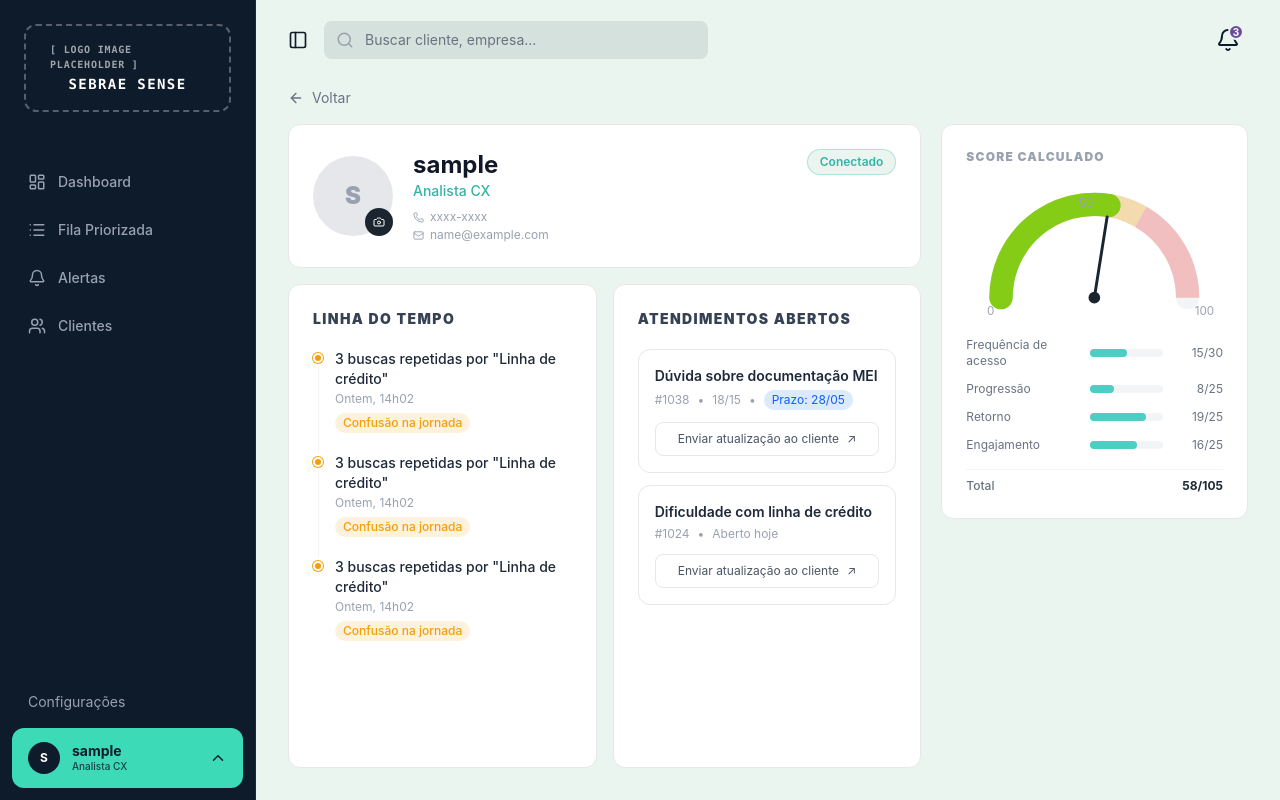
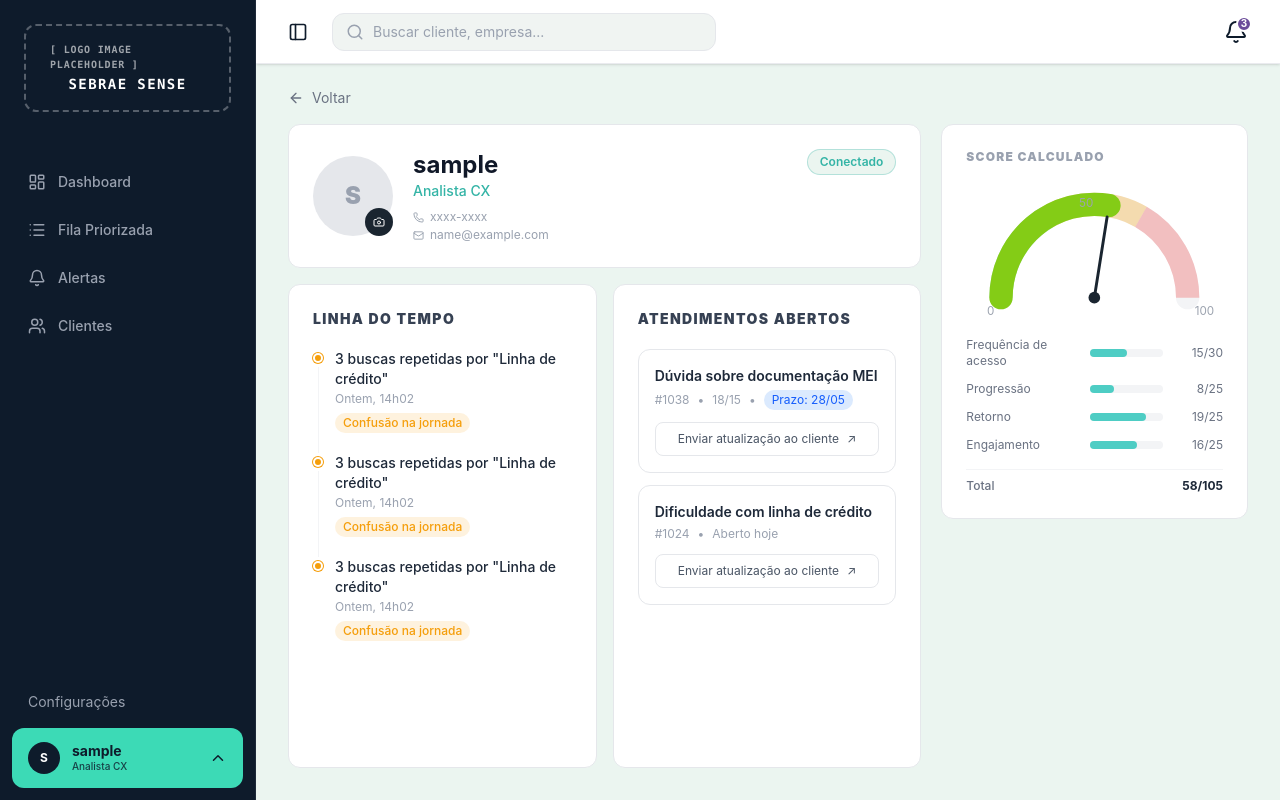
Before and after one commit to begnp/SebraeSense, a React (Vite) app in the folder frontend/: page /perfil in a window 1280 px wide. Built offline with nearby package versions, Linux system fonts and the light colour scheme; sample sign-in values are in the browser's storage; the HTML template or start-up script is replaced by a standard one.

Commit message:
Ajustes feitos para ficar mais parecido com o protótipo

```diff
--- a/frontend/src/components/layout/Header.tsx
+++ b/frontend/src/components/layout/Header.tsx
@@ -1,21 +1,24 @@
 import { Search, Bell, PanelLeft } from 'lucide-react';
 
-export const Header = () => {
+export const Header = ({ onToggleSidebar }: { onToggleSidebar: () => void }) => {
   return (
-    <header className="h-20 px-8 flex items-center justify-between sticky top-0 z-10 bg-transparent">
+    <header className="h-16 px-6 flex items-center justify-between sticky top-0 z-10 bg-white border-b border-gray-200/80 shadow-sm">
       {/* Search Bar container with panel toggle */}
       <div className="flex items-center gap-4">
-        <button className="text-[#0E1B2B] hover:text-[#3CDAB6] transition-colors cursor-pointer">
+        <button
+          onClick={onToggleSidebar}
+          className="text-[#0E1B2B] hover:text-[#3CDAB6] p-2 hover:bg-gray-100 active:bg-gray-200/50 rounded-lg transition-colors cursor-pointer"
+        >
           <PanelLeft size={20} />
         </button>
         <div className="relative w-96">
-          <div className="absolute inset-y-0 left-0 pl-3 flex items-center pointer-events-none">
+          <div className="absolute inset-y-0 left-0 pl-3.5 flex items-center pointer-events-none">
             <Search size={18} className="text-gray-400" />
           </div>
           <input
             type="text"
             placeholder="Buscar cliente, empresa..."
-            className="block w-full pl-10 pr-3 py-2 border border-transparent rounded-lg leading-5 bg-[#D5E1DC] text-gray-900 placeholder-gray-500 focus:outline-none focus:bg-white focus:border-gray-300 sm:text-sm transition-colors"
+            className="block w-full pl-10 pr-3 py-2 border border-gray-200 rounded-xl leading-5 bg-[#F0F4F2] text-gray-900 placeholder-gray-400 focus:outline-none focus:bg-white focus:border-[#3CDAB6] focus:ring-1 focus:ring-[#3CDAB6]/20 sm:text-sm transition-all"
           />
         </div>
       </div>
@@ -23,7 +26,7 @@ export const Header = () => {
       <div className="flex items-center">
         <button className="relative p-2 text-[#0E1B2B] hover:text-[#3CDAB6] transition-colors cursor-pointer">
           <Bell size={24} />
-          <span className="absolute top-1 right-1 block h-4 w-4 rounded-full bg-[#6B4C9A] text-white text-[10px] font-bold flex items-center justify-center border-2 border-[#EBF5F0]">
+          <span className="absolute top-1 right-1 block h-4 w-4 rounded-full bg-[#6B4C9A] text-white text-[10px] font-bold flex items-center justify-center border-2 border-white">
             3
           </span>
         </button>
--- a/frontend/src/components/layout/MainLayout.tsx
+++ b/frontend/src/components/layout/MainLayout.tsx
@@ -1,4 +1,4 @@
-import React from 'react';
+import React, { useState } from 'react';
 import { Sidebar } from './Sidebar';
 import { Header } from './Header';
 
@@ -7,12 +7,14 @@ interface MainLayoutProps {
 }
 
 export const MainLayout: React.FC<MainLayoutProps> = ({ children }) => {
+  const [sidebarOpen, setSidebarOpen] = useState(true);
+
   return (
     <div className="flex min-h-screen bg-[#EBF5F0]">
-      <Sidebar />
-      <div className="flex-1 ml-64 flex flex-col">
-        <Header />
-        <main className="flex-1 p-8 pt-2">
+      <Sidebar isOpen={sidebarOpen} />
+      <div className={`flex-1 flex flex-col transition-all duration-300 ${sidebarOpen ? 'ml-64' : 'ml-0'}`}>
+        <Header onToggleSidebar={() => setSidebarOpen(!sidebarOpen)} />
+        <main className="flex-1 p-8 pt-6">
           {children}
         </main>
       </div>
--- a/frontend/src/components/layout/Sidebar.tsx
+++ b/frontend/src/components/layout/Sidebar.tsx
@@ -3,7 +3,7 @@ import { Link, useNavigate, useLocation } from 'react-router-dom';
 import { LayoutDashboard, Users, Bell, LogOut, ChevronUp, User, List } from 'lucide-react';
 import { Logo } from './Logo';
 
-export const Sidebar = () => {
+export const Sidebar = ({ isOpen }: { isOpen: boolean }) => {
   const navigate = useNavigate();
   const location = useLocation();
   const userName = localStorage.getItem("user_name") || "Usuário";
@@ -26,7 +26,9 @@ export const Sidebar = () => {
   };
 
   return (
-    <aside className="w-64 bg-[#0E1B2B] text-white flex flex-col h-screen fixed left-0 top-0 z-20 border-r border-gray-800">
+    <aside className={`w-64 bg-[#0E1B2B] text-white flex flex-col h-screen fixed left-0 top-0 z-20 border-r border-gray-800 transition-transform duration-300 ${
+      isOpen ? 'translate-x-0' : '-translate-x-full'
+    }`}>
       {/* Brand Logo Container */}
       <div className="p-6">
         <Logo />
```
